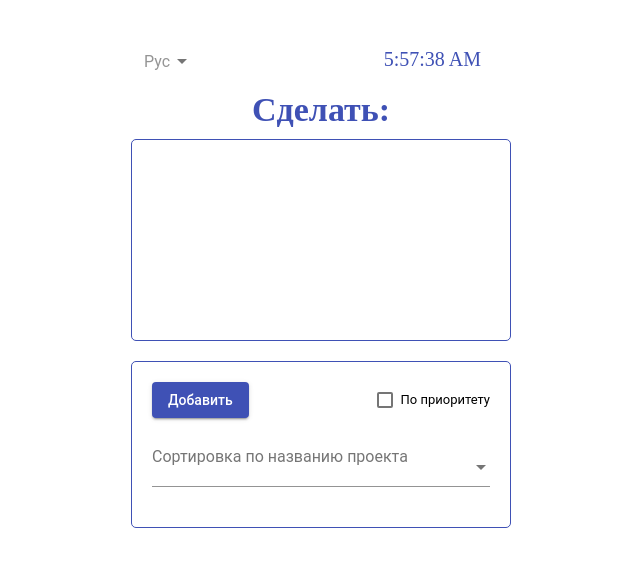
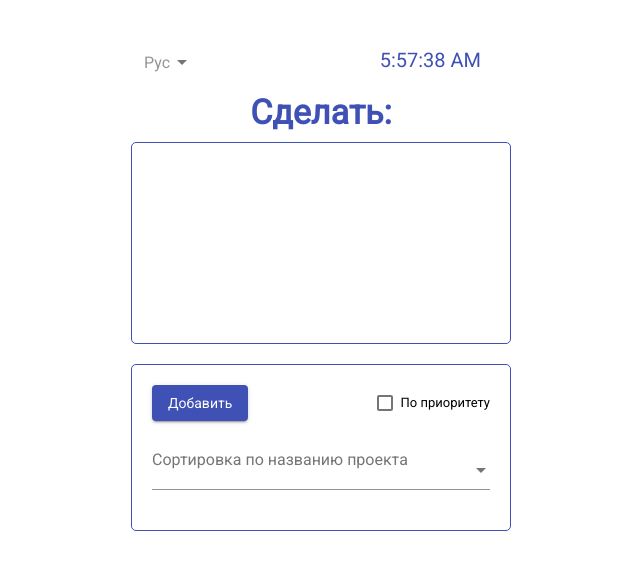
Before and after one commit to nomdeplumVovan/currencyCrypto, an Angular app: page / in a window 1280 px wide. Shown: the top 570 px of the page, without its empty margins (319-959 px from the left). Built offline with nearby package versions, Linux system fonts and the light colour scheme.

Commit message:
add font Roboto

```diff
--- a/src/index.html
+++ b/src/index.html
@@ -8,6 +8,7 @@
   <meta name="viewport" content="width=device-width, initial-scale=1">
   <link rel="icon" type="image/x-icon" href="./assets/favicon1.png">
   <link href="https://fonts.googleapis.com/icon?family=Material+Icons" rel="stylesheet">
+  <link href="https://fonts.googleapis.com/css?family=Roboto" rel="stylesheet">
 </head>
 <body>
   <app-root></app-root>
--- a/src/styles.css
+++ b/src/styles.css
@@ -6,6 +6,7 @@
 body {
   display: flex;
   justify-content: center;
+  font-family: 'Roboto', sans-serif;
 }
 
 /* main {
```
